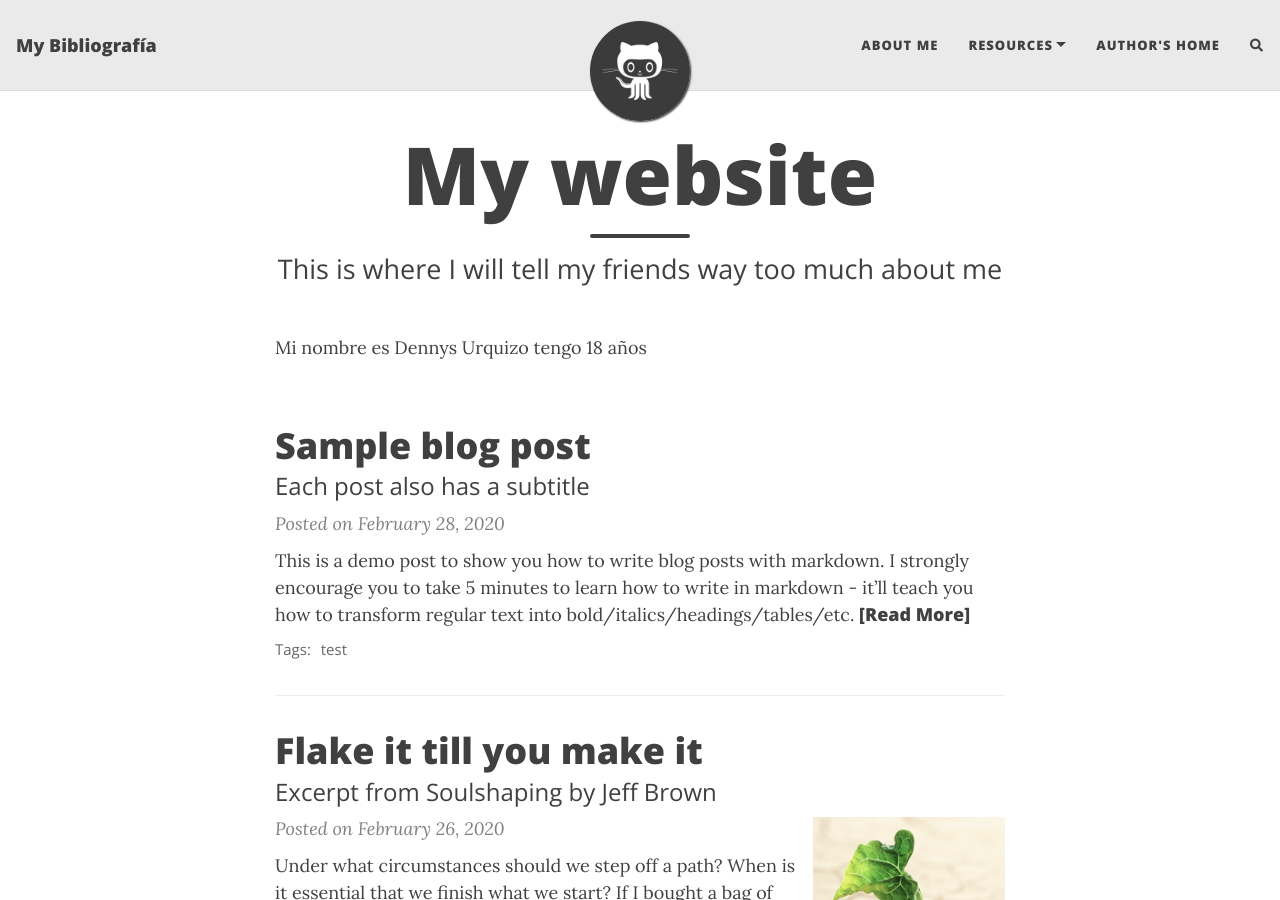
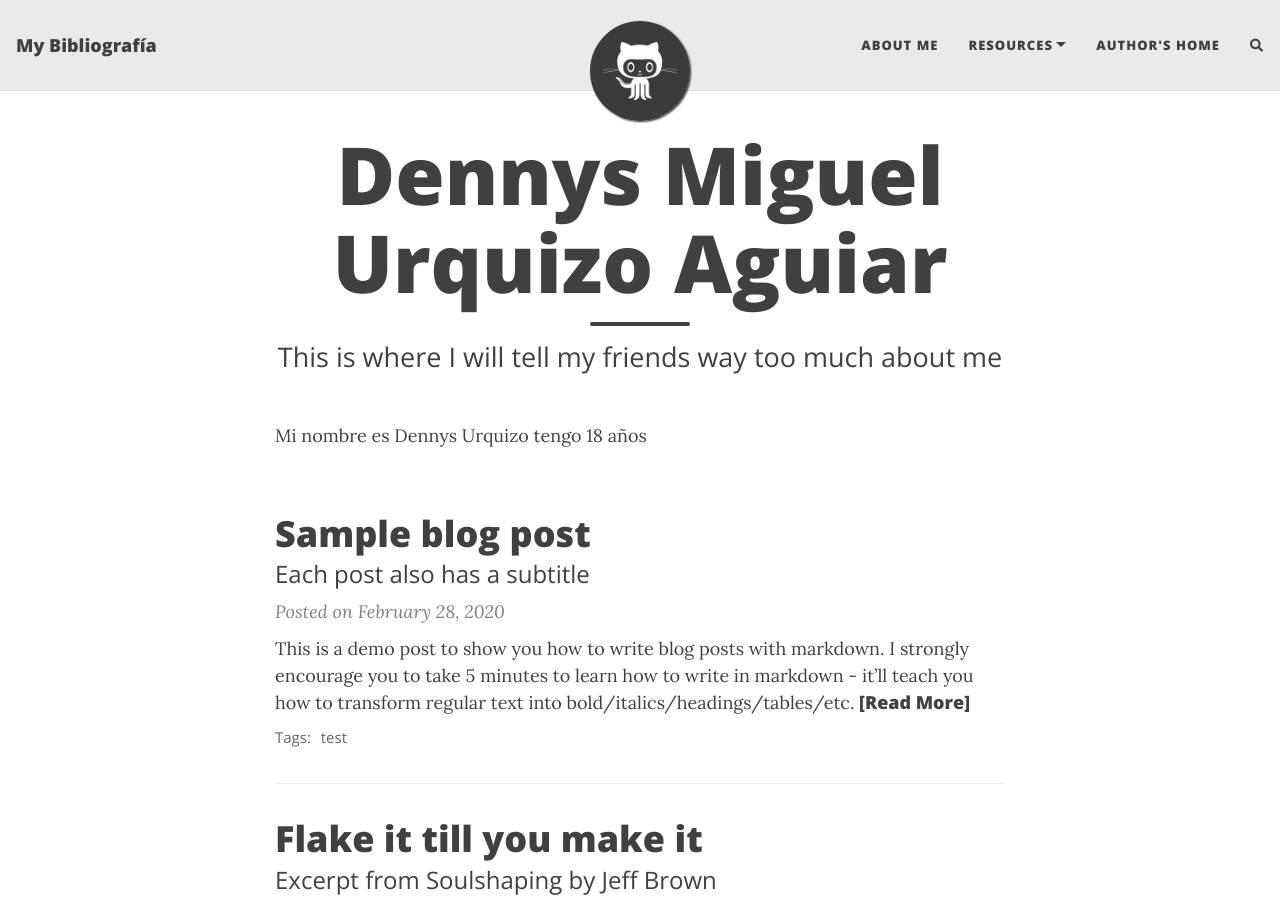
Before and after one commit to DennUrq/DennUrq.github.io, a Jekyll site: the page built from index.html, in a window 1280 px wide and 900 px high. Built offline with Jekyll 4.4.1, drawn with Linux system fonts in a browser that asks for light colours; nearby versions of some CDN libraries; the list of posts is cut into pages by our own code; comment, search, counter and statistics services are not loaded.

Commit message:
Update index.html

```diff
--- a/index.html
+++ b/index.html
@@ -1,6 +1,6 @@
 ---
 layout: home
-title: My website
+title: Dennys Miguel Urquizo Aguiar
 subtitle: This is where I will tell my friends way too much about me
 ---
 
```
